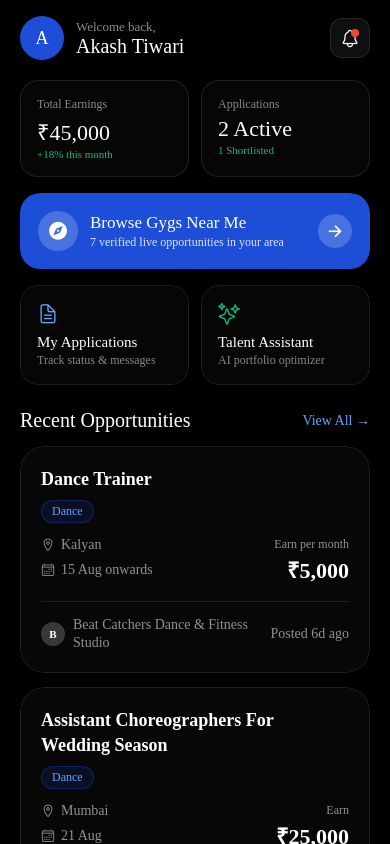
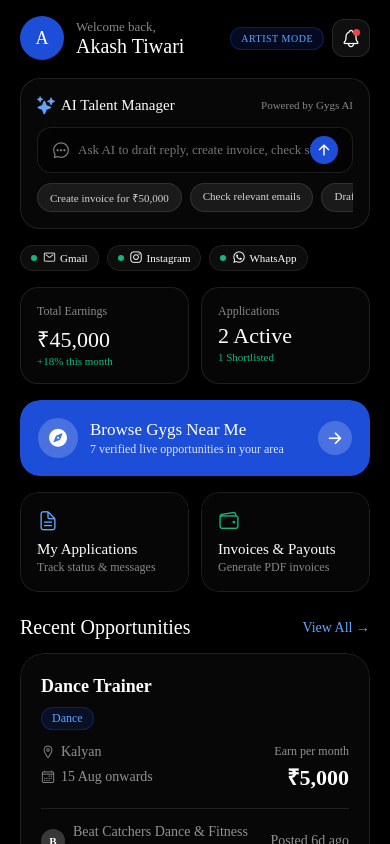
Before and after one commit to nextgigdotcom/gygs-app, a React Native app: screen / in a window 390 px wide. Built offline with nearby package versions, Linux system fonts and the light colour scheme.

Commit message:
feat: Replicate production Artist Dashboard with AI Talent Manager, integrations, metrics, and Royal Blue Gygs Near Me banner

```diff
--- a/src/screens/DashboardScreen.js
+++ b/src/screens/DashboardScreen.js
@@ -1,10 +1,11 @@
-import React from 'react';
+import React, { useState } from 'react';
 import {
   StyleSheet,
   Text,
   View,
   ScrollView,
   TouchableOpacity,
+  TextInput,
   StatusBar
 } from 'react-native';
 import { SafeAreaView } from 'react-native-safe-area-context';
@@ -14,9 +15,16 @@ import { MOCK_GIGS } from '../data/mockGigs';
 import GigCard from '../components/GigCard';
 
 export default function DashboardScreen({ onNavigateBrowse, onSelectGig }) {
+  const [aiPrompt, setAiPrompt] = useState('');
   const activeGigsCount = MOCK_GIGS.filter((g) => g.active).length;
   const appliedCount = MOCK_GIGS.filter((g) => g.application).length;
   const recentGigs = MOCK_GIGS.slice(0, 3);
+
+  const suggestionChips = [
+    'Create invoice for ₹50,000',
+    'Check relevant emails',
+    'Draft client proposal',
+  ];
 
   return (
     <SafeAreaView style={styles.container} edges={['top', 'left', 'right']}>
@@ -24,7 +32,7 @@ export default function DashboardScreen({ onNavigateBrowse, onSelectGig }) {
 
       <ScrollView contentContainerStyle={styles.scrollContent} showsVerticalScrollIndicator={false}>
 
-        {/* 1. Header Section */}
+        {/* 1. Header Section with Mode Indicator */}
         <View style={styles.header}>
           <View style={styles.headerLeft}>
             <View style={styles.userAvatar}>
@@ -36,13 +44,79 @@ export default function DashboardScreen({ onNavigateBrowse, onSelectGig }) {
             </View>
           </View>
 
-          <TouchableOpacity style={styles.notificationBtn}>
-            <Ionicons name="notifications-outline" size={20} color="#ffffff" />
-            <View style={styles.notificationBadge} />
-          </TouchableOpacity>
+          <View style={styles.headerRight}>
+            <View style={styles.modeBadge}>
+              <Text style={styles.modeBadgeText}>ARTIST MODE</Text>
+            </View>
+
+            <TouchableOpacity style={styles.notificationBtn}>
+              <Ionicons name="notifications-outline" size={20} color="#ffffff" />
+              <View style={styles.notificationBadge} />
+            </TouchableOpacity>
+          </View>
         </View>
 
-        {/* 2. Key Metrics Row */}
+        {/* 2. AI Talent Manager Prompt Box */}
+        <BlurView intensity={40} tint="dark" style={styles.aiBox}>
+          <View style={styles.aiHeaderRow}>
+            <View style={styles.aiTitleRow}>
+              <Ionicons name="sparkles" size={18} color="#60A5FA" />
+              <Text style={styles.aiTitle}>AI Talent Manager</Text>
+            </View>
+            <Text style={styles.aiSubtext}>Powered by Gygs AI</Text>
+          </View>
+
+          {/* AI Input Row */}
+          <View style={styles.aiInputRow}>
+            <Ionicons name="chatbubble-ellipses-outline" size={18} color="#888888" style={{ marginRight: 8 }} />
+            <TextInput
+              placeholder="Ask AI to draft reply, create invoice, check schedule..."
+              placeholderTextColor="#777777"
+              value={aiPrompt}
+              onChangeText={setAiPrompt}
+              style={styles.aiInput}
+            />
+            <TouchableOpacity style={styles.aiSendBtn}>
+              <Ionicons name="arrow-up" size={16} color="#ffffff" />
+            </TouchableOpacity>
+          </View>
+
+          {/* Suggestion Chips */}
+          <ScrollView horizontal showsHorizontalScrollIndicator={false} contentContainerStyle={styles.suggestionScroll}>
+            {suggestionChips.map((chip, idx) => (
+              <TouchableOpacity
+                key={idx}
+                onPress={() => setAiPrompt(chip)}
+                style={styles.suggestionChip}
+              >
+                <Text style={styles.suggestionChipText}>{chip}</Text>
+              </TouchableOpacity>
+            ))}
+          </ScrollView>
+        </BlurView>
+
+        {/* 3. Connected Integrations Status */}
+        <View style={styles.integrationsRow}>
+          <View style={styles.integrationPill}>
+            <View style={[styles.statusDot, { backgroundColor: '#10B981' }]} />
+            <Ionicons name="mail-outline" size={13} color="#ffffff" style={{ marginRight: 4 }} />
+            <Text style={styles.integrationText}>Gmail</Text>
+          </View>
+
+          <View style={styles.integrationPill}>
+            <View style={[styles.statusDot, { backgroundColor: '#10B981' }]} />
+            <Ionicons name="logo-instagram" size={13} color="#ffffff" style={{ marginRight: 4 }} />
+            <Text style={styles.integrationText}>Instagram</Text>
+          </View>
+
+          <View style={styles.integrationPill}>
+            <View style={[styles.statusDot, { backgroundColor: '#10B981' }]} />
+            <Ionicons name="logo-whatsapp" size={13} color="#ffffff" style={{ marginRight: 4 }} />
+            <Text style={styles.integrationText}>WhatsApp</Text>
+          </View>
+        </View>
+
+        {/* 4. Earnings & Metrics Row */}
         <View style={styles.metricsRow}>
           <BlurView intensity={30} tint="dark" style={styles.metricCard}>
             <Text style={styles.metricLabel}>Total Earnings</Text>
@@ -57,7 +131,7 @@ export default function DashboardScreen({ onNavigateBrowse, onSelectGig }) {
           </BlurView>
         </View>
 
-        {/* 3. Featured Quick Action: Browse Gygs Near Me (Primary Brand Accent #1D4ED8) */}
+        {/* 5. Main Featured Banner: Browse Gygs Near Me (#1D4ED8 Royal Blue) */}
         <TouchableOpacity
           activeOpacity={0.9}
           onPress={onNavigateBrowse}
@@ -82,7 +156,7 @@ export default function DashboardScreen({ onNavigateBrowse, onSelectGig }) {
           </View>
         </TouchableOpacity>
 
-        {/* 4. Secondary Action Cards Grid */}
+        {/* 6. Quick Action Grid */}
         <View style={styles.gridContainer}>
           <TouchableOpacity activeOpacity={0.85} style={styles.gridCardWrapper}>
             <BlurView intensity={30} tint="dark" style={styles.gridCard}>
@@ -94,14 +168,14 @@ export default function DashboardScreen({ onNavigateBrowse, onSelectGig }) {
 
           <TouchableOpacity activeOpacity={0.85} style={styles.gridCardWrapper}>
             <BlurView intensity={30} tint="dark" style={styles.gridCard}>
-              <Ionicons name="sparkles-outline" size={22} color="#10B981" style={styles.gridIcon} />
-              <Text style={styles.gridCardTitle}>Talent Assistant</Text>
-              <Text style={styles.gridCardDesc}>AI portfolio optimizer</Text>
+              <Ionicons name="wallet-outline" size={22} color="#10B981" style={styles.gridIcon} />
+              <Text style={styles.gridCardTitle}>Invoices & Payouts</Text>
+              <Text style={styles.gridCardDesc}>Generate PDF invoices</Text>
             </BlurView>
           </TouchableOpacity>
         </View>
 
-        {/* 5. Recent Gygs Section Header */}
+        {/* 7. Recent Opportunities Section Header */}
         <View style={styles.sectionHeader}>
           <Text style={styles.sectionTitle}>Recent Opportunities</Text>
           <TouchableOpacity onPress={onNavigateBrowse}>
@@ -109,7 +183,7 @@ export default function DashboardScreen({ onNavigateBrowse, onSelectGig }) {
           </TouchableOpacity>
         </View>
 
-        {/* 6. Feed of Recent Gyg Cards */}
+        {/* 8. Feed of Recent Gyg Cards */}
         {recentGigs.map((gig) => (
           <GigCard
             key={gig._id}
@@ -147,7 +221,7 @@ const styles = StyleSheet.create({
     flexDirection: 'row',
     justifyContent: 'space-between',
     alignItems: 'center',
-    marginBottom: 20,
+    marginBottom: 18,
   },
   headerLeft: {
     flexDirection: 'row',
@@ -177,9 +251,28 @@ const styles = StyleSheet.create({
     fontSize: 20,
     fontFamily: 'AirbnbCereal-Bold',
   },
+  headerRight: {
+    flexDirection: 'row',
+    alignItems: 'center',
+    gap: 8,
+  },
+  modeBadge: {
+    backgroundColor: 'rgba(29, 78, 216, 0.15)',
+    borderWidth: 1,
+    borderColor: 'rgba(29, 78, 216, 0.3)',
+    paddingHorizontal: 10,
+    paddingVertical: 5,
+    borderRadius: 9999,
+  },
+  modeBadgeText: {
+    color: '#60A5FA',
+    fontSize: 10,
+    fontFamily: 'AirbnbCereal-Bold',
+    letterSpacing: 0.5,
+  },
   notificationBtn: {
-    width: 40,
-    height: 40,
+    width: 38,
+    height: 38,
     borderRadius: 12,
     backgroundColor: 'rgba(255, 255, 255, 0.06)',
     borderWidth: 1,
@@ -189,12 +282,108 @@ const styles = StyleSheet.create({
   },
   notificationBadge: {
     position: 'absolute',
-    top: 10,
-    right: 10,
-    width: 8,
-    height: 8,
-    borderRadius: 4,
+    top: 9,
+    right: 9,
+    width: 7,
+    height: 7,
+    borderRadius: 3.5,
     backgroundColor: '#ef4444',
+  },
+  aiBox: {
+    padding: 16,
+    borderRadius: 20,
+    backgroundColor: 'rgba(255, 255, 255, 0.05)',
+    borderWidth: 1,
+    borderColor: 'rgba(255, 255, 255, 0.1)',
+    marginBottom: 16,
+  },
+  aiHeaderRow: {
+    flexDirection: 'row',
+    justifyContent: 'space-between',
+    alignItems: 'center',
+    marginBottom: 12,
+  },
+  aiTitleRow: {
+    flexDirection: 'row',
+    alignItems: 'center',
+    gap: 6,
+  },
+  aiTitle: {
+    color: '#ffffff',
+    fontSize: 15,
+    fontFamily: 'AirbnbCereal-Bold',
+  },
+  aiSubtext: {
+    color: '#888888',
+    fontSize: 11,
+    fontFamily: 'AirbnbCereal-Medium',
+  },
+  aiInputRow: {
+    flexDirection: 'row',
+    alignItems: 'center',
+    backgroundColor: 'rgba(0, 0, 0, 0.5)',
+    borderWidth: 1,
+    borderColor: 'rgba(255, 255, 255, 0.1)',
+    borderRadius: 14,
+    paddingHorizontal: 14,
+    height: 46,
+    marginBottom: 10,
+  },
+  aiInput: {
+    flex: 1,
+    color: '#ffffff',
+    fontSize: 13,
+    fontFamily: 'AirbnbCereal-Book',
+  },
+  aiSendBtn: {
+    width: 28,
+    height: 28,
+    borderRadius: 14,
+    backgroundColor: '#1D4ED8',
+    justifyContent: 'center',
+    alignItems: 'center',
+  },
+  suggestionScroll: {
+    gap: 8,
+  },
+  suggestionChip: {
+    backgroundColor: 'rgba(255, 255, 255, 0.08)',
+    borderWidth: 1,
+    borderColor: 'rgba(255, 255, 255, 0.1)',
+    paddingHorizontal: 12,
+    paddingVertical: 6,
+    borderRadius: 9999,
+  },
+  suggestionChipText: {
+    color: '#d4d4d4',
+    fontSize: 11,
+    fontFamily: 'AirbnbCereal-Medium',
+  },
+  integrationsRow: {
+    flexDirection: 'row',
+    gap: 8,
+    marginBottom: 16,
+  },
+  integrationPill: {
+    flexDirection: 'row',
+    alignItems: 'center',
+    backgroundColor: 'rgba(255, 255, 255, 0.05)',
+    borderWidth: 1,
+    borderColor: 'rgba(255, 255, 255, 0.08)',
+    paddingHorizontal: 10,
+    paddingVertical: 5,
+    borderRadius: 9999,
+  },
+  statusDot: {
+    width: 6,
+    height: 6,
+    borderRadius: 3,
+    marginRight: 6,
+  },
+  integrationText: {
+    color: '#ffffff',
+    fontSize: 11,
+    fontFamily: 'AirbnbCereal-Medium',
   },
   metricsRow: {
     flexDirection: 'row',
```
